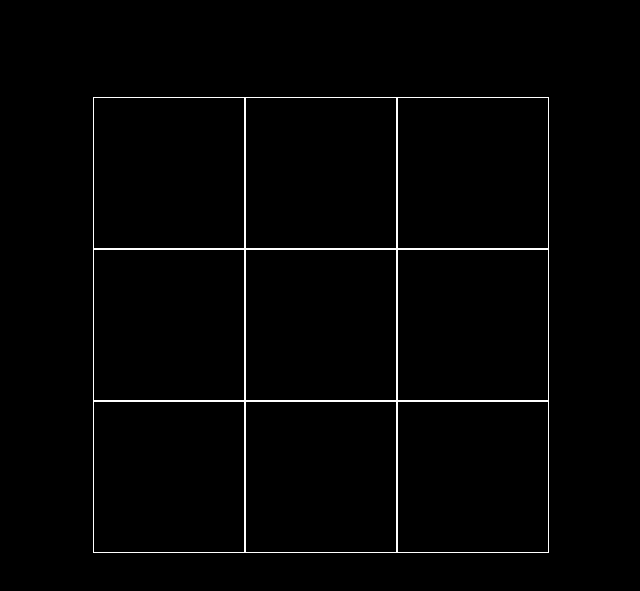
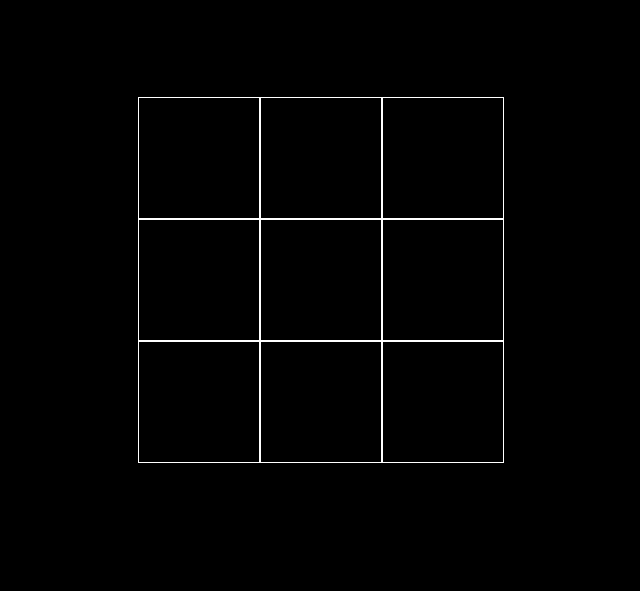
Before and after one commit to Shibin-Ez/tic-tac-toe, a plain HTML site: page index.html in a window 1280 px wide. Shown: the part 85-676 px from the top of the page, without its empty margins (319-959 px from the left). Drawn offline with nearby package versions, Linux system fonts and the light colour scheme.

Commit message:
Update styles.css

```diff
--- a/styles.css
+++ b/styles.css
@@ -18,8 +18,8 @@ h1{
     justify-content: center;
 }
 .place{
-    height: 150px;
-    width: 150px;
+    height: 120px;
+    width: 120px;
     border: 1px solid white;
 }
 .img-x{
```
